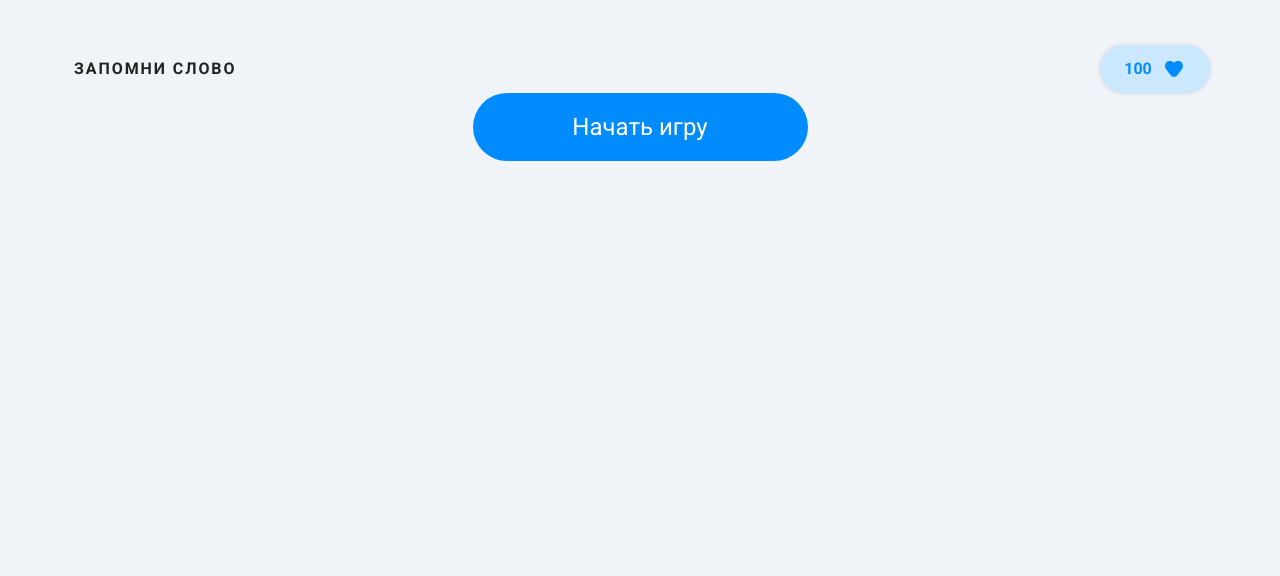
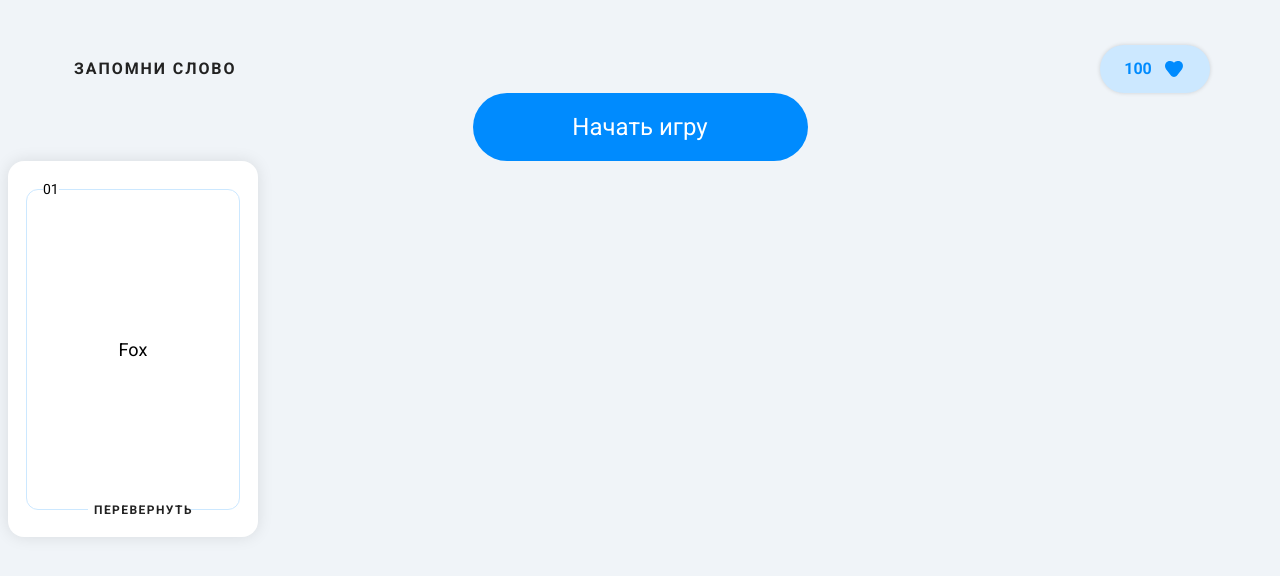
Before and after one commit to koteikatun/vue-app, a Vue app: page / in a window 1280 px wide. Shown: the top 576 px of the page. Built offline with nearby package versions, Linux system fonts and the light colour scheme.

Commit message:
промежуточное карта

```diff
--- a/src/App.vue
+++ b/src/App.vue
@@ -1,13 +1,13 @@
 <script setup>
 import Button from "./components/Button.vue";
-// import Card from "./components/Card.vue";
+import Card from "./components/Card.vue";
 import Headers from "./components/Headers.vue";
 
-// const data = {
-//   contentCardForeign: "Fox",
-//   contentCardTranslate: "Лиса",
-//   numberCard: "01",
-// };
+const data = {
+  numberCard: "01",
+  word: "Fox",
+  translation: "Лиса",
+};
 </script>
 
 <template>
@@ -16,7 +16,7 @@ import Headers from "./components/Headers.vue";
     <div class="buttons">
       <Button />
     </div>
-    <!-- <Card v-bind="data" /> -->
+    <Card v-bind="data" />
   </div>
 </template>
 
--- a/src/components/Card.vue
+++ b/src/components/Card.vue
@@ -7,22 +7,23 @@ const props = defineProps({
   numberCard: {
     type: String,
   },
-  contentCardForeign: {
+  word: {
     type: String,
   },
-  contentCardTranslate: {
+  translation: {
     type: String,
   },
 });
 
+let score = ref(0);
 let isFlipped = ref(false);
-let status = ref("");
+let result = ref("");
 
 const emit = defineEmits({
   viewTranslate(payload) {
     return payload;
   },
-  setStatus(payload) {
+  setResult(payload) {
     return payload;
   },
 });
@@ -32,9 +33,12 @@ function viewTranslate() {
   emit("viewTranslate", true);
 }
 
-function changeStat(setStatus) {
-  status.value = setStatus;
-  emit("setStatus", status.value);
+function changeStat(setResult) {
+  result.value = setResult;
+  if (setResult) {
+    return score.value++;
+  }
+  emit("setResult", result.value);
 }
 </script>
 <template>
@@ -42,11 +46,12 @@ function changeStat(setStatus) {
     <div class="card-number">{{ props.numberCard }}</div>
     <div class="border-card">
       <div v-if="!isFlipped">
-        <div class="card-content">{{ props.contentCardForeign }}</div>
+        <div class="card-content">{{ props.word }}</div>
         <button class="flip-button" @click="viewTranslate">ПЕРЕВЕРНУТЬ</button>
       </div>
       <div v-else>
-        <div class="card-content">{{ props.contentCardTranslate }}</div>
+        <div></div>
+        <div class="card-content">{{ props.translation }}</div>
         <div class="icons-variable">
           <Fail class="button-result" @click="changeStat(true)" />
           <Success class="button-result" @click="changeStat(false)" />
```
